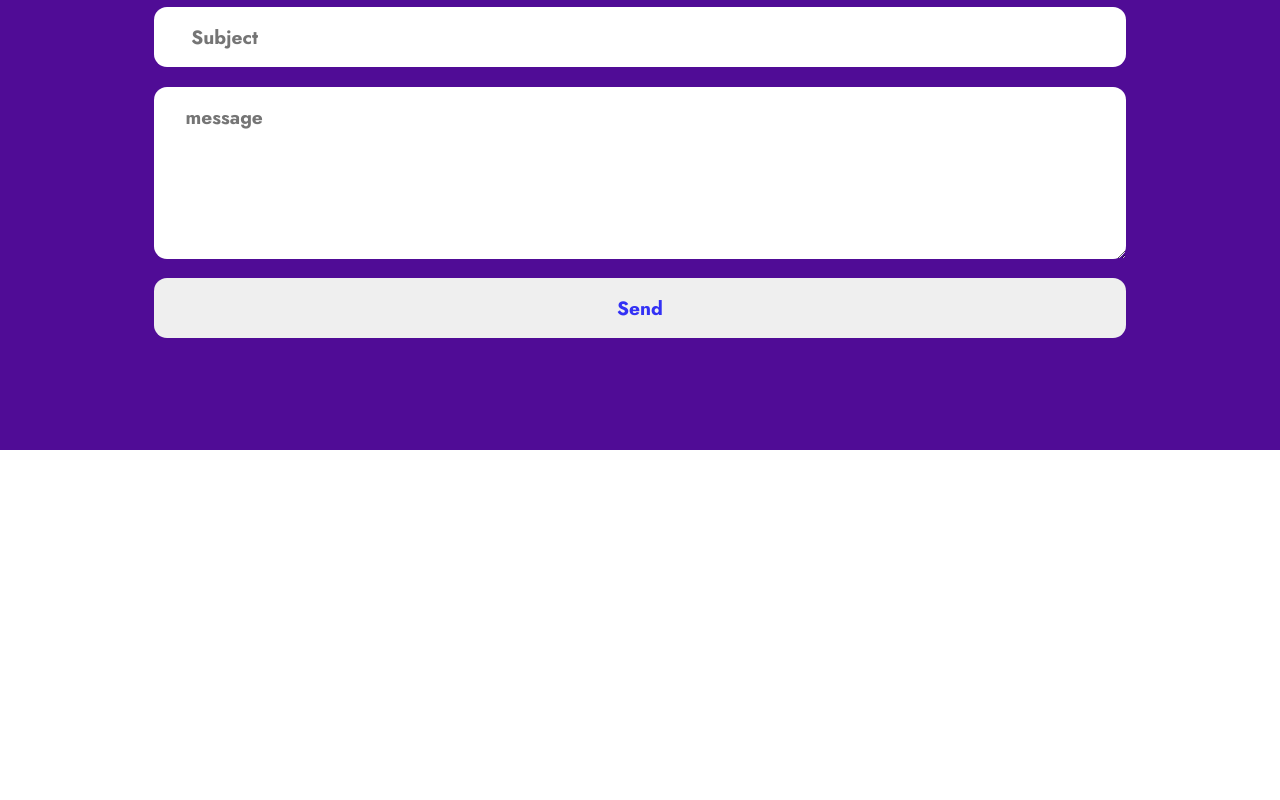
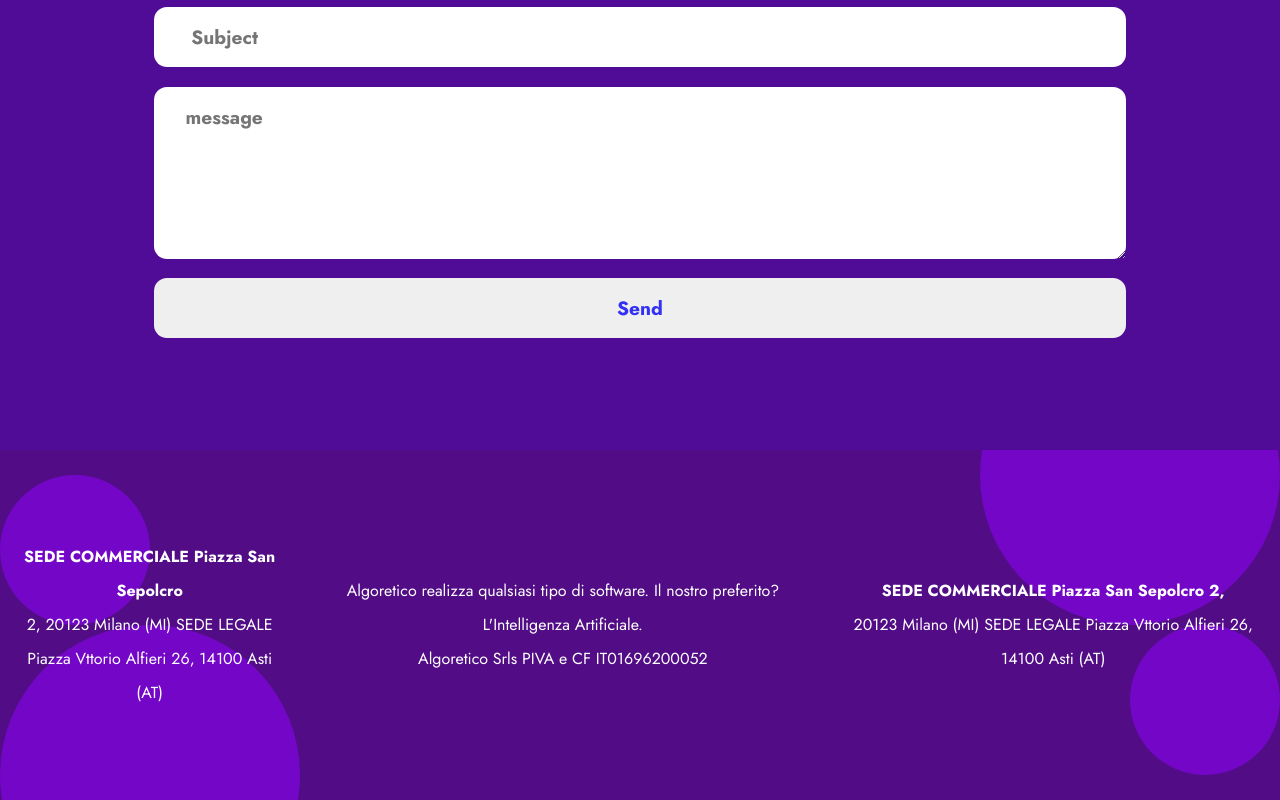
Before and after one commit to eidsid/Algoretico-portfolio, a React (Create React App) app: page /contact in a window 1280 px wide. Shown: the part 1249-2049 px from the top of the page. Before the commit the page ends 1814 px from the top, so only its background shows below. Built offline with nearby package versions, Linux system fonts and the light colour scheme.

Commit message:
change .footer div to footer Element

```diff
--- a/src/components/footer/Footer.js
+++ b/src/components/footer/Footer.js
@@ -1,7 +1,7 @@
 import "./style.scss";
 const Footer = () => {
   return (
-    <div className="footer">
+    <footer>
       <div className="circels">
         <div className="group">
           <div className="small"></div>
@@ -35,7 +35,7 @@ const Footer = () => {
           </span>
         </div>{" "}
       </div>
-    </div>
+    </footer>
   );
 };
 export default Footer;
```
